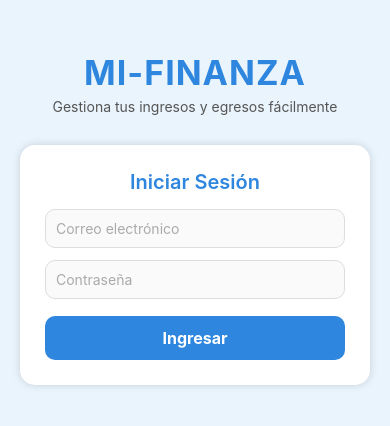
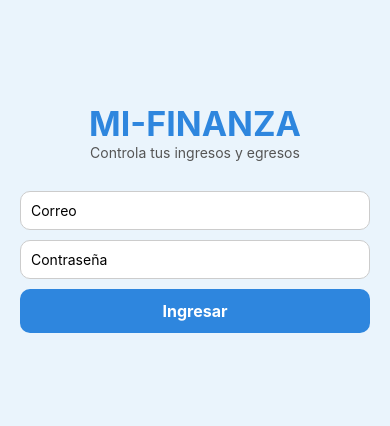
Before and after one commit to Sebasdroid98/App-movil---Electiva-V, a React Native app: screen /Login in a window 390 px wide. Shown: the part 204-630 px from the top of the page. Built offline with nearby package versions, Linux system fonts and the light colour scheme.

Commit message:
login mas implementacion de contextos y hooks

```diff
--- a/App.tsx
+++ b/App.tsx
@@ -1,6 +1,11 @@
 import React from 'react';
+import { AppProvider } from './src/context/AppContext';
 import RootNavigator from './src/navigation/RootNavigator';
 
 export default function App() {
-  return <RootNavigator />;
+  return (
+    <AppProvider>
+      <RootNavigator />
+    </AppProvider>
+  );
 }
--- /dev/null
+++ b/src/context/AppContext.tsx
@@ -0,0 +1,21 @@
+import React, { createContext, useState } from 'react';
+
+export const AppContext = createContext<any>(null);
+
+export const AppProvider = ({ children }: any) => {
+  const [user, setUser] = useState<string | null>(null);
+
+  function login(email: string) {
+    setUser(email);
+  }
+
+  function logout() {
+    setUser(null);
+  }
+
+  return (
+    <AppContext.Provider value={{ user, login, logout }}>
+      {children}
+    </AppContext.Provider>
+  );
+};
--- /dev/null
+++ b/src/hooks/useForm.ts
@@ -0,0 +1,11 @@
+import { useState } from 'react';
+
+export function useForm(initialValues: any) {
+  const [values, setValues] = useState(initialValues);
+
+  function handleChange(name: string, value: string) {
+    setValues({ ...values, [name]: value });
+  }
+
+  return { values, handleChange };
+}
--- a/src/navigation/RootNavigator.tsx
+++ b/src/navigation/RootNavigator.tsx
@@ -1,17 +1,23 @@
-import React from 'react';
+import React, { useContext } from 'react';
 import { NavigationContainer } from '@react-navigation/native';
 import { createNativeStackNavigator } from '@react-navigation/native-stack';
 import LoginScreen from '../screens/LoginScreen';
 import HomeScreen from '../screens/HomeScreen';
+import { AppContext } from '../context/AppContext';
 
 const Stack = createNativeStackNavigator();
 
 export default function RootNavigator() {
+  const { user } = useContext(AppContext);
+
   return (
     <NavigationContainer>
-      <Stack.Navigator initialRouteName="Login" screenOptions={{ headerShown: false }}>
-        <Stack.Screen name="Login" component={LoginScreen} />
-        <Stack.Screen name="Home" component={HomeScreen} />
+      <Stack.Navigator screenOptions={{ headerShown: false }}>
+        {user ? (
+          <Stack.Screen name="Home" component={HomeScreen} />
+        ) : (
+          <Stack.Screen name="Login" component={LoginScreen} />
+        )}
       </Stack.Navigator>
     </NavigationContainer>
   );
--- a/src/screens/HomeScreen.tsx
+++ b/src/screens/HomeScreen.tsx
@@ -1,17 +1,39 @@
-import React from 'react';
-import { View, Text, Button } from 'react-native';
-import AsyncStorage from '@react-native-async-storage/async-storage';
+import React, { useContext } from 'react';
+import { View, Text, TouchableOpacity, StyleSheet } from 'react-native';
+import { AppContext } from '../context/AppContext';
 
-export default function HomeScreen({ navigation }: any) {
-  async function handleLogout() {
-    await AsyncStorage.removeItem('token');
-    navigation.replace('Login');
-  }
+export default function HomeScreen() {
+  const { user, logout } = useContext(AppContext);
+
+  // Ejemplo de lista para aplicar "listas y objetos literales"
+  const ingresos = [
+    { id: 1, concepto: 'Pensión', valor: 1200000 },
+    { id: 2, concepto: 'Renta', valor: 450000 },
+  ];
 
   return (
-    <View style={{ flex: 1, justifyContent: 'center', alignItems: 'center' }}>
-      <Text style={{ fontSize: 20, marginBottom: 20 }}>¡Bienvenido a la App!</Text>
-      <Button title="Cerrar sesión" onPress={handleLogout} />
+    <View style={styles.container}>
+      <Text style={styles.welcome}>¡Bienvenido, {user}!</Text>
+
+      <Text style={styles.subtitle}>Tus ingresos:</Text>
+      {ingresos.map((item) => (
+        <Text key={item.id} style={styles.ingreso}>
+          {item.concepto}: ${item.valor}
+        </Text>
+      ))}
+
+      <TouchableOpacity style={styles.button} onPress={logout}>
+        <Text style={styles.buttonText}>Cerrar sesión</Text>
+      </TouchableOpacity>
     </View>
   );
 }
+
+const styles = StyleSheet.create({
+  container: { flex: 1, justifyContent: 'center', alignItems: 'center', backgroundColor: '#fff' },
+  welcome: { fontSize: 20, color: '#2e86de', marginBottom: 20 },
+  subtitle: { fontWeight: 'bold', color: '#333', marginBottom: 5 },
+  ingreso: { color: '#555', marginBottom: 5 },
+  button: { backgroundColor: '#2e86de', padding: 10, borderRadius: 10, marginTop: 20 },
+  buttonText: { color: '#fff', fontWeight: 'bold' },
+});
--- a/src/screens/LoginScreen.tsx
+++ b/src/screens/LoginScreen.tsx
@@ -1,140 +1,69 @@
-import React, { useState } from 'react';
-import { View, Text, TextInput, TouchableOpacity, StyleSheet, ActivityIndicator, KeyboardAvoidingView, Platform } from 'react-native';
-import { login } from '../services/authService';
-import AsyncStorage from '@react-native-async-storage/async-storage';
+import React, { useContext, useEffect } from 'react';
+import { View, Text, TextInput, TouchableOpacity, StyleSheet } from 'react-native';
+import { useForm } from '../hooks/useForm';
+import { AppContext } from '../context/AppContext';
 
-export default function LoginScreen({ navigation }: any) {
-  const [email, setEmail] = useState('');
-  const [password, setPassword] = useState('');
-  const [loading, setLoading] = useState(false);
-  const [error, setError] = useState<string | null>(null);
+export default function LoginScreen() {
+  const { values, handleChange } = useForm({ email: '', password: '' });
+  const { login } = useContext(AppContext);
 
-  async function handleLogin() {
-    setError(null);
-    if (!email || !password) {
-      setError('Por favor llena todos los campos');
-      return;
-    }
+  useEffect(() => {
+    console.log('Pantalla Login cargada');
+  }, []);
 
-    setLoading(true);
-    try {
-      const result = await login({ email, password });
-      await AsyncStorage.setItem('token', result.token);
-      navigation.replace('Home');
-    } catch (e: any) {
-      setError(e.message || 'Error al iniciar sesión');
-    } finally {
-      setLoading(false);
+  function handleLogin() {
+    if (values.password === '123456') {
+      login(values.email);
+    } else {
+      alert('Contraseña incorrecta (usa 123456)');
     }
   }
 
   return (
-    <KeyboardAvoidingView
-      style={styles.container}
-      behavior={Platform.OS === 'ios' ? 'padding' : undefined}
-    >
-      <View style={styles.header}>
-        <Text style={styles.appName}>MI-FINANZA</Text>
-        <Text style={styles.subtitle}>Gestiona tus ingresos y egresos fácilmente</Text>
-      </View>
-
-      <View style={styles.card}>
-        <Text style={styles.cardTitle}>Iniciar Sesión</Text>
+    <View style={styles.container}>
+      <Text style={styles.title}>MI-FINANZA</Text>
+      <Text style={styles.subtitle}>Controla tus ingresos y egresos</Text>
 
       <TextInput
         style={styles.input}
-          placeholder="Correo electrónico"
-          placeholderTextColor="#aaa"
-          value={email}
-          onChangeText={setEmail}
+        placeholder="Correo"
+        value={values.email}
+        onChangeText={(text) => handleChange('email', text)}
       />
       <TextInput
         style={styles.input}
         placeholder="Contraseña"
-          placeholderTextColor="#aaa"
         secureTextEntry
-          value={password}
-          onChangeText={setPassword}
+        value={values.password}
+        onChangeText={(text) => handleChange('password', text)}
       />
 
-        {error && <Text style={styles.error}>{error}</Text>}
-
-        {loading ? (
-          <ActivityIndicator color="#2e86de" />
-        ) : (
       <TouchableOpacity style={styles.button} onPress={handleLogin}>
         <Text style={styles.buttonText}>Ingresar</Text>
       </TouchableOpacity>
-        )}
     </View>
-    </KeyboardAvoidingView>
   );
 }
 
 const styles = StyleSheet.create({
-  container: {
-    flex: 1,
-    backgroundColor: '#eaf4fc',
-    justifyContent: 'center',
-    alignItems: 'center',
-    paddingHorizontal: 20,
-  },
-  header: {
-    marginBottom: 30,
-    alignItems: 'center',
-  },
-  appName: {
-    fontSize: 34,
-    fontWeight: 'bold',
-    color: '#2e86de',
-    letterSpacing: 1,
-  },
-  subtitle: {
-    fontSize: 14,
-    color: '#555',
-    marginTop: 5,
-    textAlign: 'center',
-  },
-  card: {
-    backgroundColor: '#fff',
-    borderRadius: 15,
-    padding: 25,
+  container: { flex: 1, justifyContent: 'center', alignItems: 'center', backgroundColor: '#eaf4fc', padding: 20 },
+  title: { fontSize: 34, fontWeight: 'bold', color: '#2e86de' },
+  subtitle: { fontSize: 14, color: '#555', marginBottom: 30 },
+  input: {
     width: '100%',
-    shadowColor: '#000',
-    shadowOpacity: 0.15,
-    shadowRadius: 8,
-    elevation: 4,
-  },
-  cardTitle: {
-    fontSize: 20,
-    fontWeight: '600',
-    color: '#2e86de',
-    marginBottom: 15,
-    textAlign: 'center',
-  },
-  input: {
     borderWidth: 1,
-    borderColor: '#ddd',
+    borderColor: '#ccc',
     borderRadius: 10,
     padding: 10,
-    marginBottom: 12,
-    backgroundColor: '#fafafa',
+    marginBottom: 10,
+    backgroundColor: '#fff',
   },
   button: {
     backgroundColor: '#2e86de',
+    borderRadius: 10,
     padding: 12,
-    borderRadius: 10,
+    width: '100%',
     alignItems: 'center',
-    marginTop: 5,
   },
-  buttonText: {
-    color: '#fff',
-    fontWeight: 'bold',
-    fontSize: 16,
-  },
-  error: {
-    color: '#c0392b',
-    textAlign: 'center',
-    marginBottom: 10,
-  },
+  buttonText: { color: '#fff', fontWeight: 'bold', fontSize: 16 },
 });
--- a/src/services/authService.ts
+++ /dev/null
@@ -1,7 +0,0 @@
-export async function login({ email, password }: { email: string; password: string }) {
-  await new Promise((resolve) => setTimeout(resolve, 800));
-  if (password === '123456') {
-    return { token: 'token-falso-123', user: { email } };
-  }
-  throw new Error('Credenciales inválidas. Usa la clave 123456');
-}
```
Also changed, not shown: src/components/Button.tsx (deleted, +0 -49 lines), 1 other file (tests, documents, lock files or other folders). Lines whose indentation alone changed are shown as unchanged.
